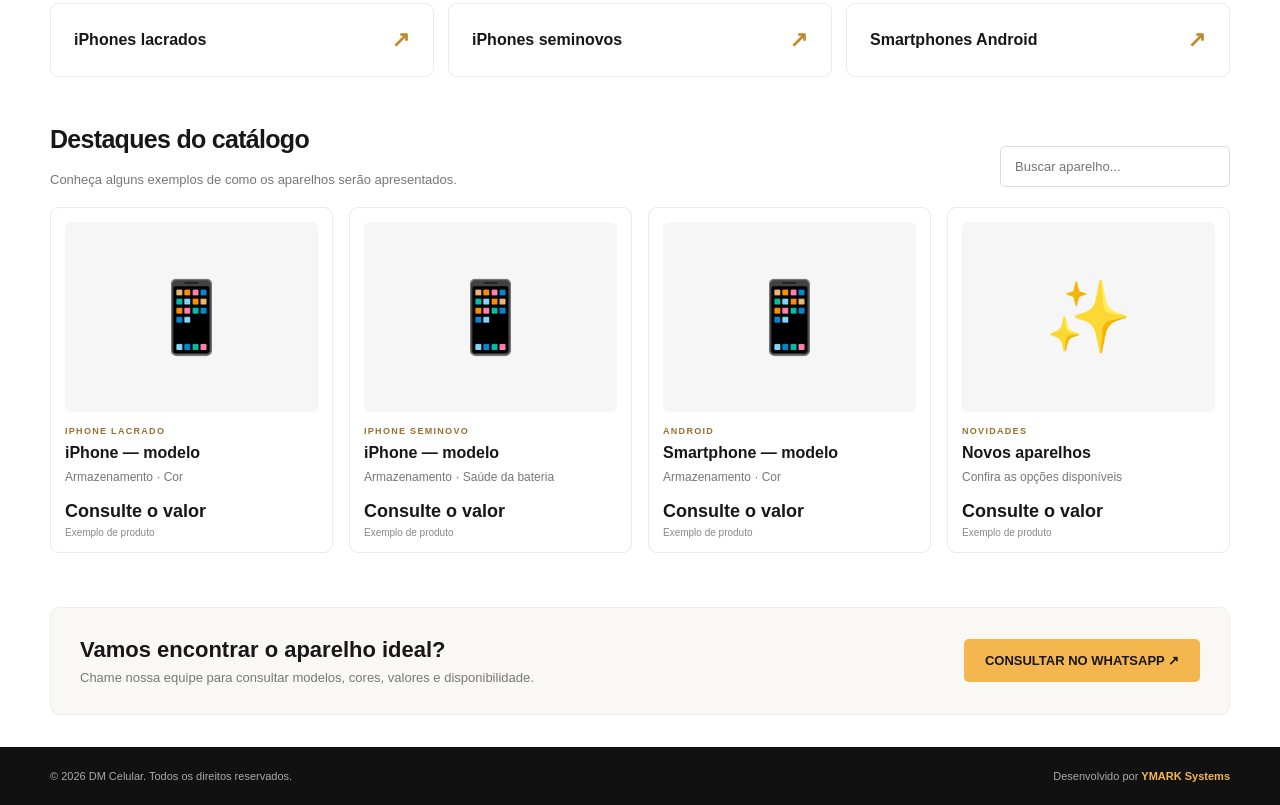
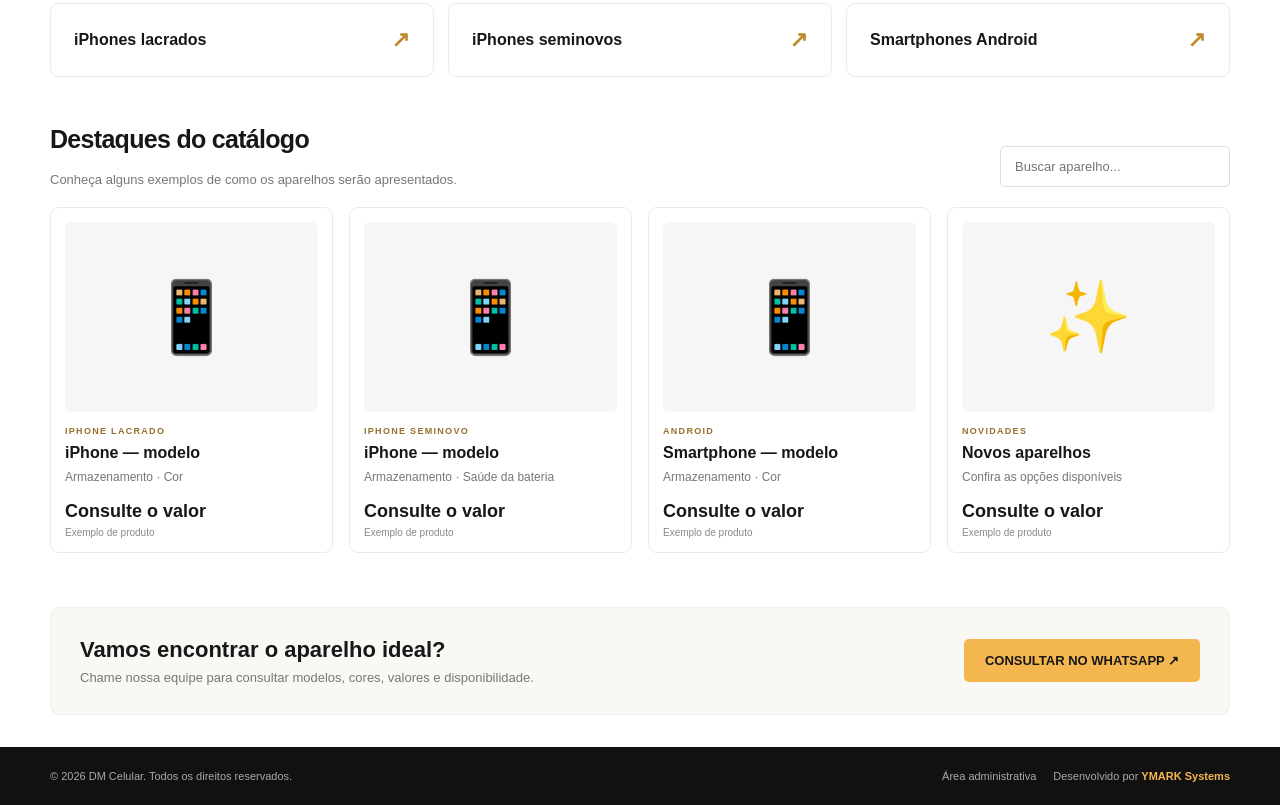
Before and after one commit to ymark-dev/Catalago-DM-Celular, a plain HTML site: page index.html in a window 1280 px wide. Shown: the part 558-1363 px from the top of the page. Drawn offline with Linux system fonts and the light colour scheme.

Commit message:
Adiciona acesso ao painel administrativo no rodape

```diff
--- a/index.html
+++ b/index.html
@@ -63,7 +63,7 @@ footer{background:#111;color:#aaa;padding:23px 0;font-size:11px}.foot{display:fl
  </section>
  <section class="contact" id="contato"><div><h2>Vamos encontrar o aparelho ideal?</h2><p>Chame nossa equipe para consultar modelos, cores, valores e disponibilidade.</p></div><a class="btn" href="https://wa.me/" target="_blank" rel="noopener">CONSULTAR NO WHATSAPP ↗</a></section>
 </main>
-<footer><div class="wrap foot"><span>© 2026 DM Celular. Todos os direitos reservados.</span><span>Desenvolvido por <strong>YMARK Systems</strong></span></div></footer>
+<footer><div class="wrap foot"><span>© 2026 DM Celular. Todos os direitos reservados.</span><span><a href="admin.html" style="color:#aaa;text-decoration:none;margin-right:14px">Área administrativa</a> Desenvolvido por <strong>YMARK Systems</strong></span></div></footer>
 <script>
 document.getElementById('search').addEventListener('input',function(){const q=this.value.toLowerCase().trim();document.querySelectorAll('.product').forEach(card=>{card.style.display=card.dataset.name.includes(q)||card.innerText.toLowerCase().includes(q)?'':'none'})});
 </script>
```
